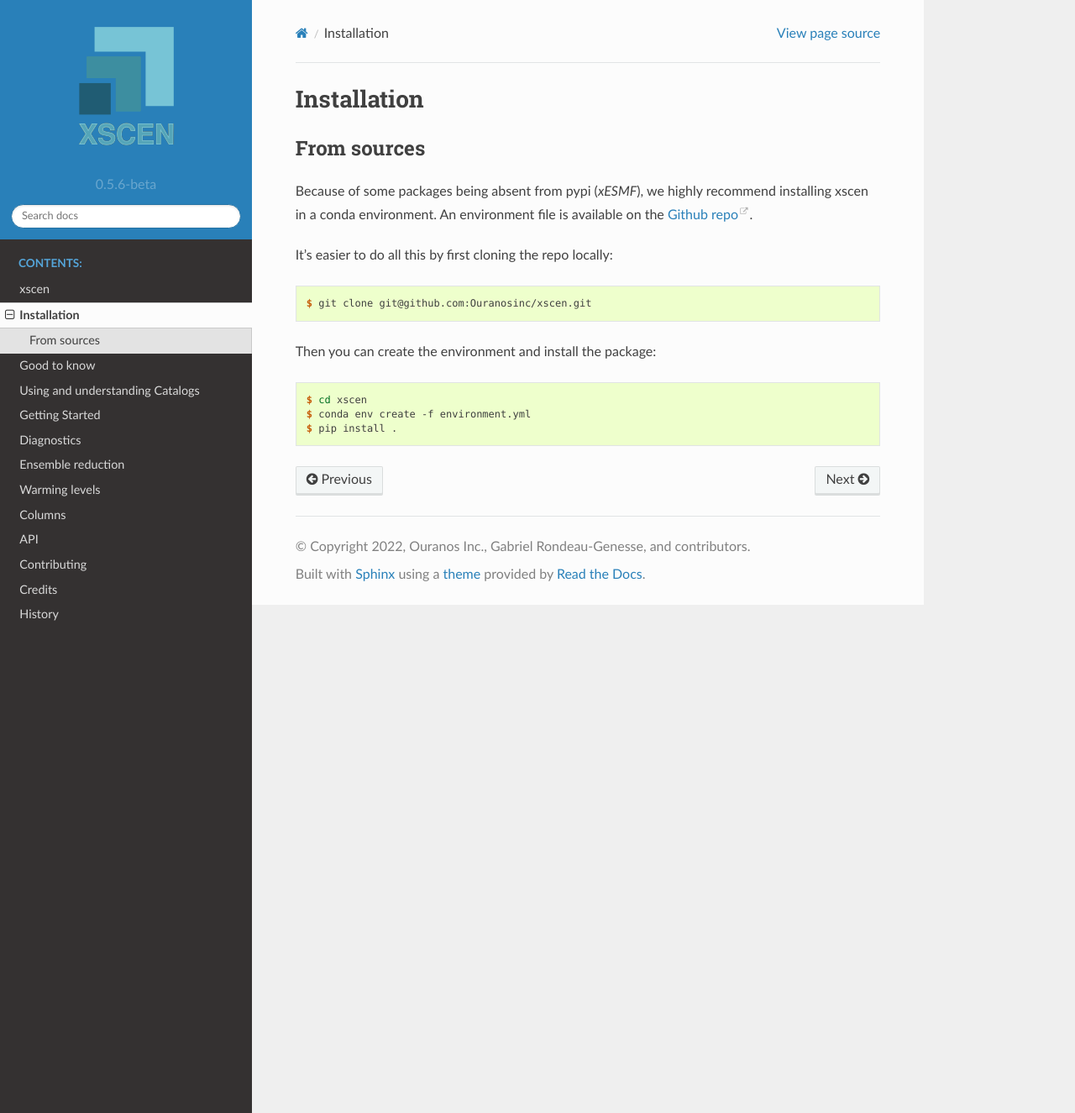
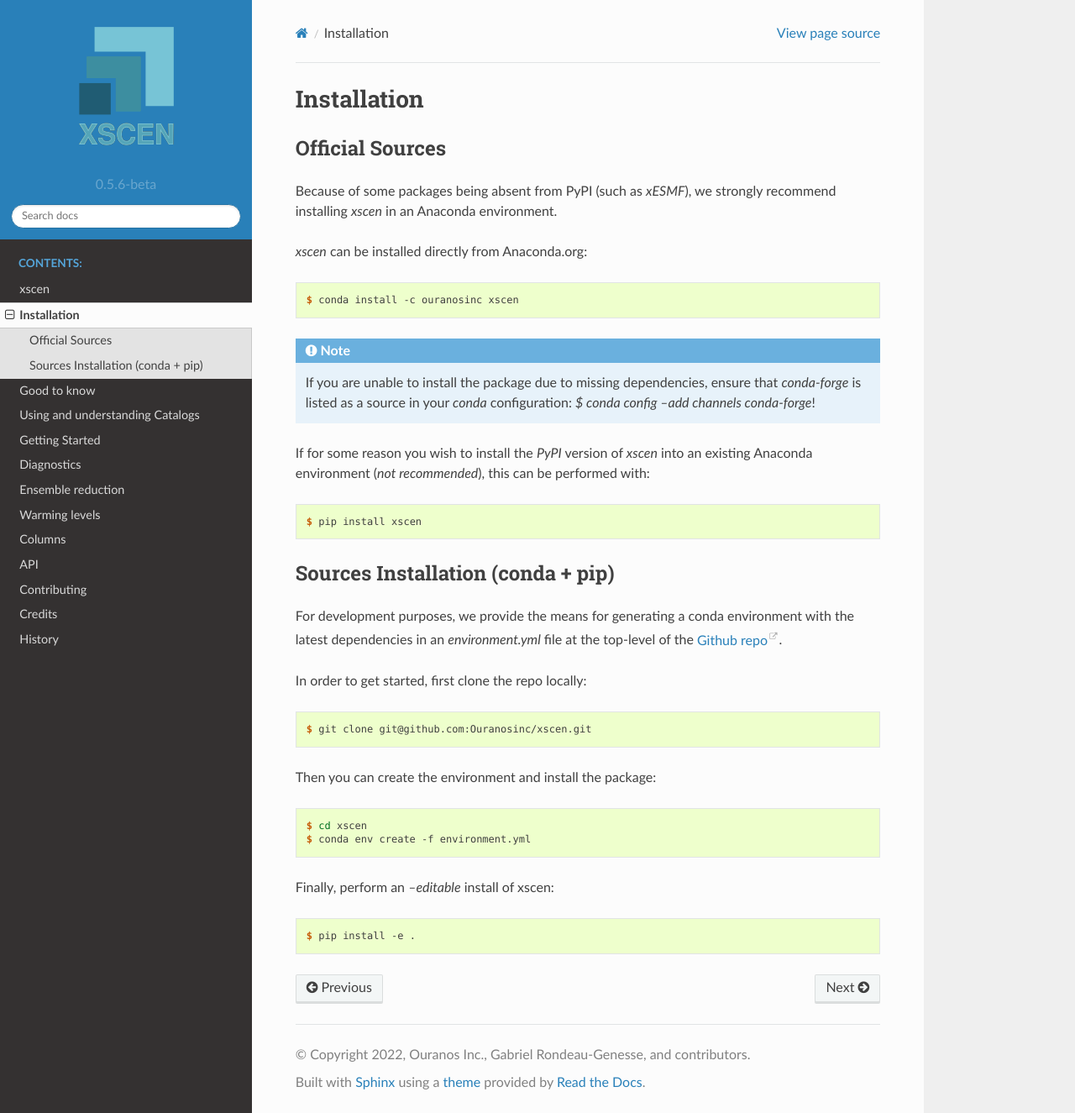
Before and after one commit to Ouranosinc/xscen, a Sphinx documentation site: the page built from docs/installation.rst, in a window 1280 px wide and 1325 px high. Shown: the whole window at 84% size. Built offline with Sphinx 7.4.7 and the Read the Docs theme 2.0.0, drawn with Linux system fonts in a browser that asks for light colours; pages that are not in the unit, such as notebooks, are missing from menus.

Commit message:
update installation documentation

```diff
--- a/docs/installation.rst
+++ b/docs/installation.rst
@@ -2,13 +2,34 @@
 Installation
 ============
 
-From sources
-------------
+Official Sources
+----------------
 
-Because of some packages being absent from pypi (`xESMF`), we highly recommend installing
-xscen in a conda environment. An environment file is available on the `Github repo`_.
+Because of some packages being absent from PyPI (such as `xESMF`), we strongly recommend installing
+`xscen` in an Anaconda environment.
 
-It's easier to do all this by first cloning the repo locally:
+`xscen` can be installed directly from Anaconda.org:
+
+.. code-block:: console
+
+    $ conda install -c ouranosinc xscen
+
+.. note::
+
+    If you are unable to install the package due to missing dependencies, ensure that `conda-forge` is listed as a source in your `conda` configuration: `$ conda config --add channels conda-forge`!
+
+If for some reason you wish to install the `PyPI` version of `xscen` into an existing Anaconda environment (*not recommended*), this can be performed with:
+
+.. code-block:: console
+
+    $ pip install xscen
+
+Sources Installation (conda + pip)
+----------------------------------
+
+For development purposes, we provide the means for generating a conda environment with the latest dependencies in an `environment.yml` file at the top-level of the `Github repo`_.
+
+In order to get started, first clone the repo locally:
 
 .. code-block:: console
 
@@ -20,7 +41,11 @@ Then you can create the environment and install the package:
 
     $ cd xscen
     $ conda env create -f environment.yml
-    $ pip install .
 
+Finally, perform an `--editable` install of xscen:
+
+.. code-block:: console
+
+    $ pip install -e .
 
 .. _Github repo: https://github.com/Ouranosinc/xscen
```
Also changed, not shown: README.rst (+8 -2 lines).
